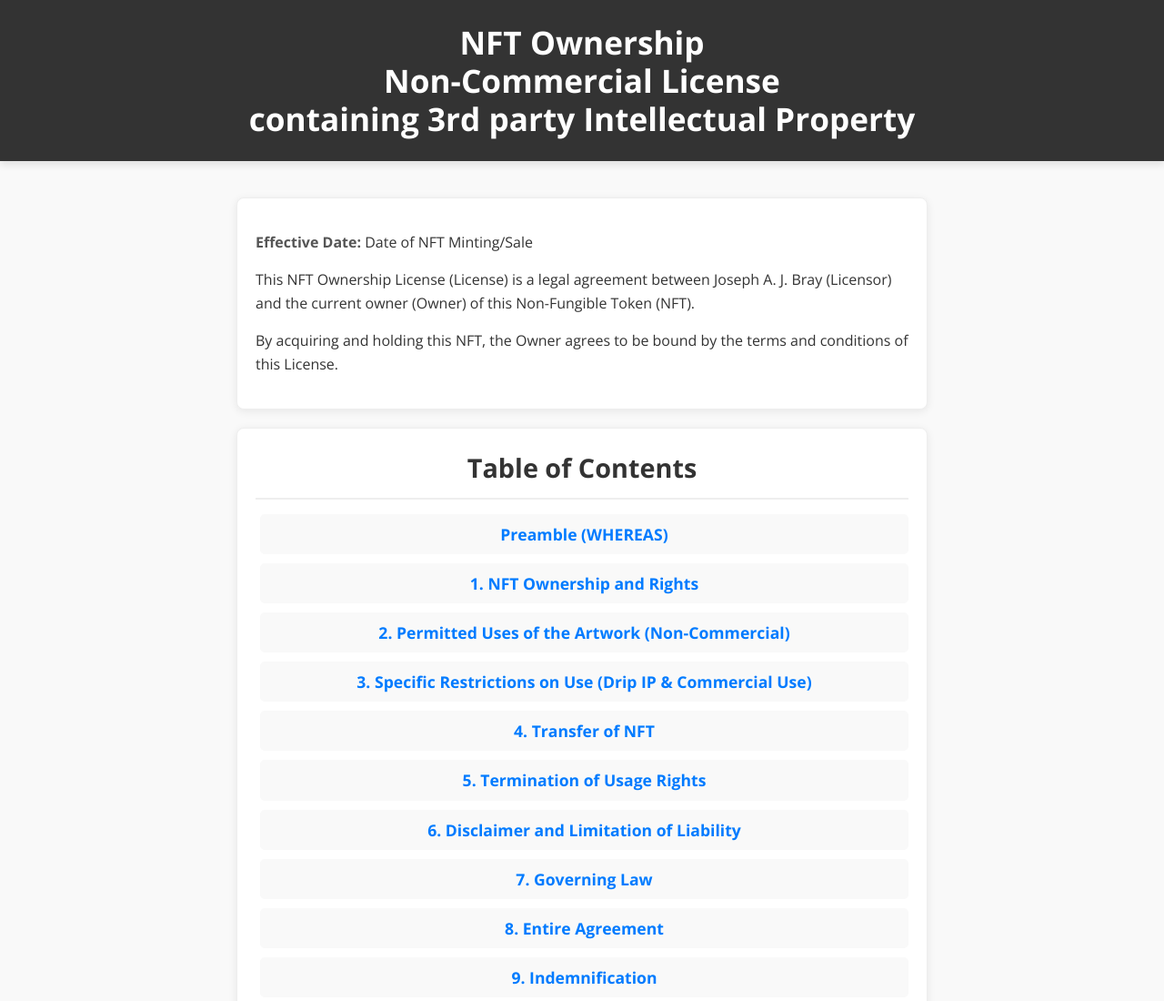
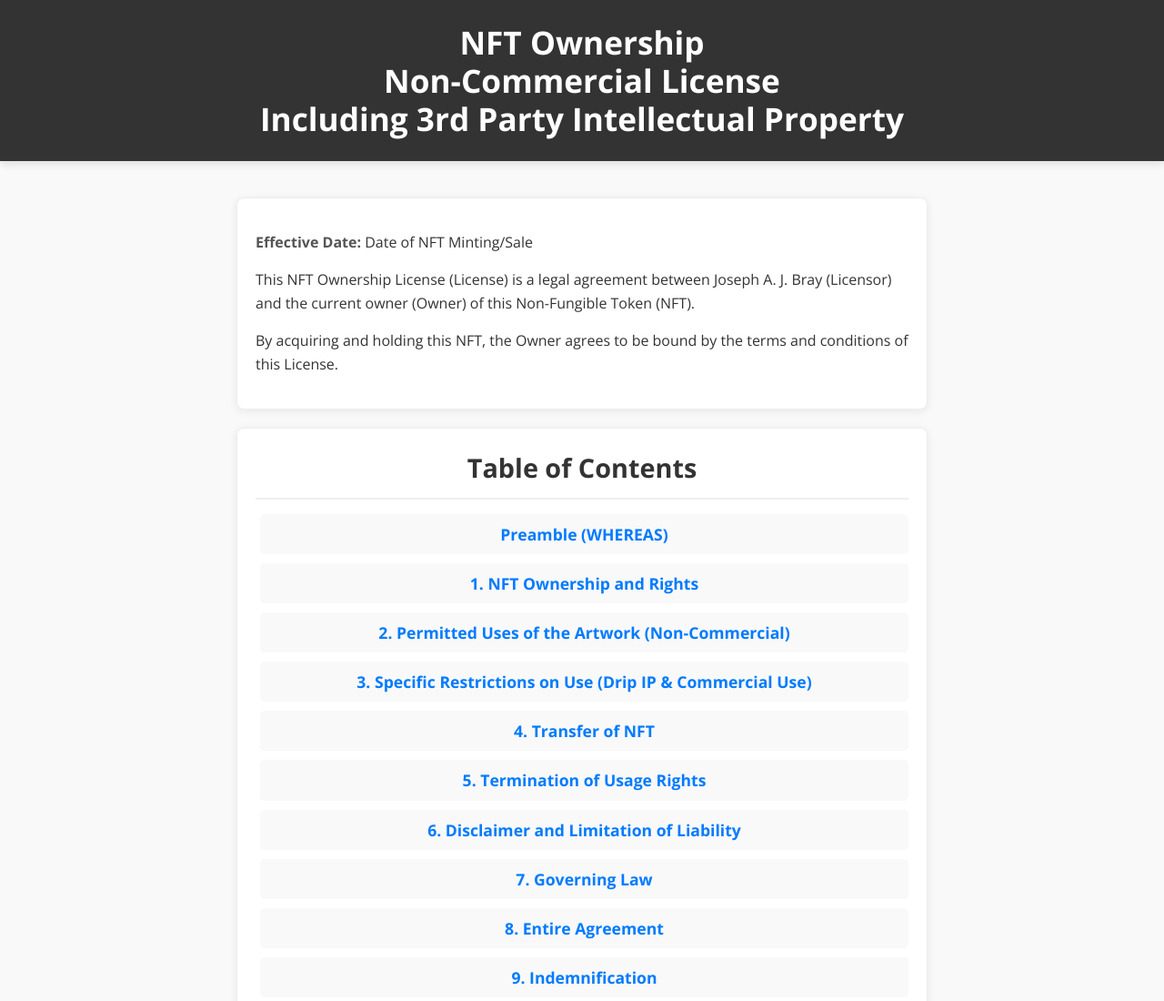
Before and after one commit to StaplezStudio/Staplez.github.io, a plain HTML site: page index.html in a window 1280 px wide. Shown: the top 1100 px of the page at 91% size. Drawn offline with nearby package versions, Linux system fonts and the light colour scheme.

Commit message:
Update index.html

```diff
--- a/index.html
+++ b/index.html
@@ -173,7 +173,7 @@
 </head>
 <body>
     <header>
-        <h1>NFT Ownership<br>Non-Commercial License<br> containing 3rd party Intellectual Property </h1>
+        <h1>NFT Ownership<br>Non-Commercial License<br>Including 3rd Party Intellectual Property </h1>
     </header>
 
     <div class="container">
```
